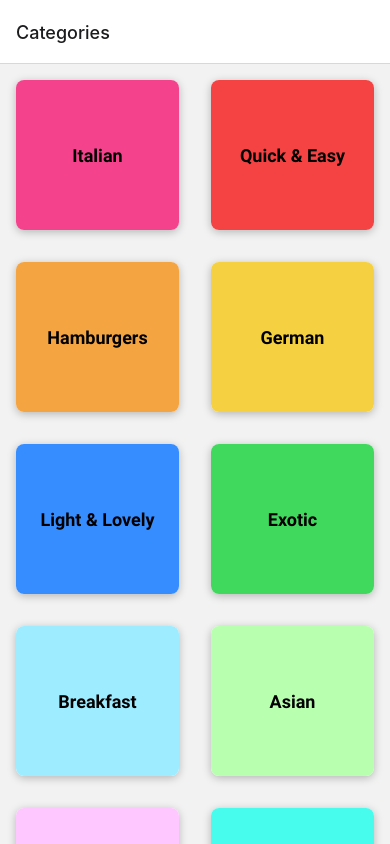
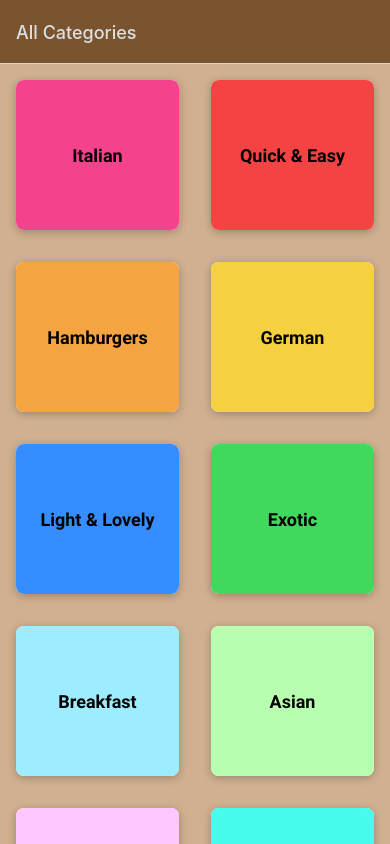
Before and after one commit to pizarrosch/meal-app-react-native, a React Native app: screen / in a window 390 px wide. Built offline with nearby package versions, Linux system fonts and the light colour scheme.

Commit message:
Adding styles via options (in Stack.Screen) or screenOptions (in Stack.Navigator)

```diff
--- a/App.js
+++ b/App.js
@@ -19,8 +19,21 @@
     <>
       <StatusBar barStyle='dark-content'/>
       <NavigationContainer>
-        <Stack.Navigator>
-          <Stack.Screen name="Categories" component={CategoriesScreen}/>
+        <Stack.Navigator screenOptions={{
+          headerStyle: {
+            backgroundColor: '#7A542E'
+          },
+          headerTintColor: '#DCE0E5',
+          contentStyle: {
+            backgroundColor: '#D0B090'
+        }}}>
+          <Stack.Screen
+            name="Categories"
+            component={CategoriesScreen}
+            options={{
+              title: 'All Categories',
+            }}
+          />
           <Stack.Screen name="Overview" component={MealsOverviewScreen}/>
         </Stack.Navigator>
       </NavigationContainer>
```
